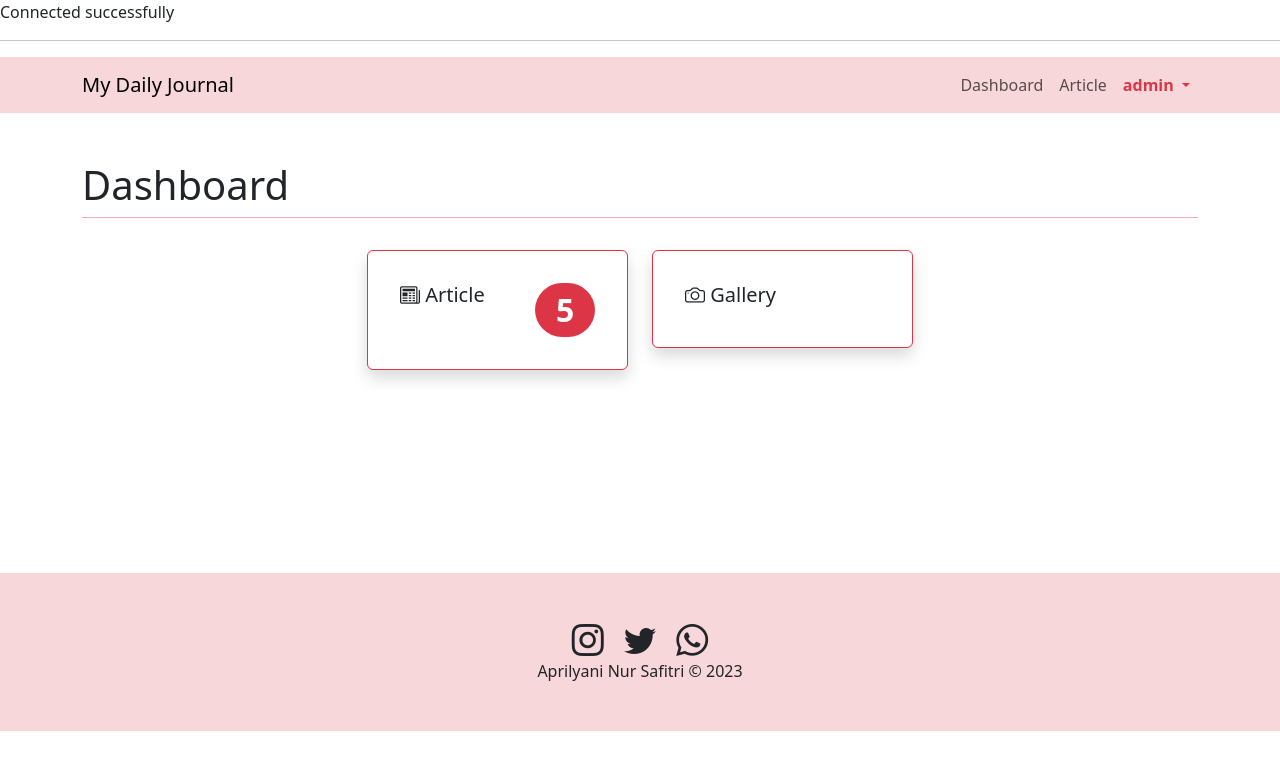
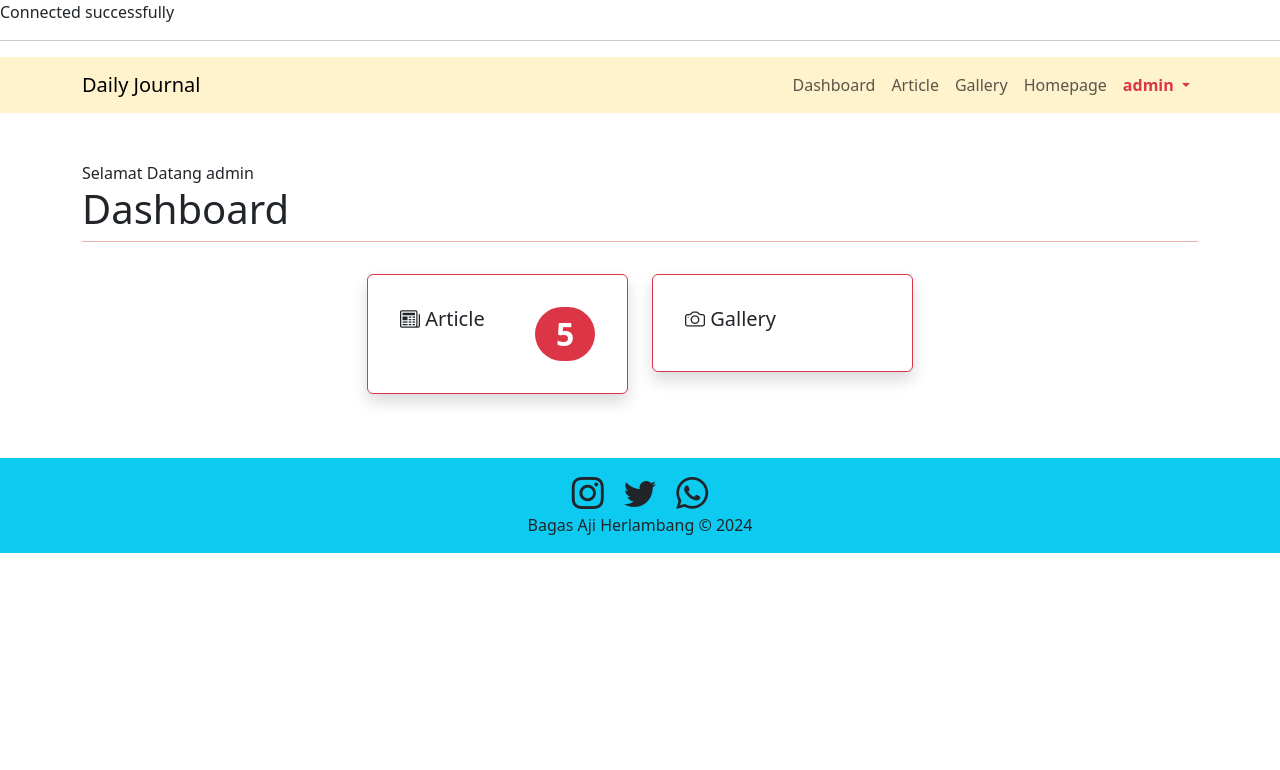
Before and after one commit to bagasji-her/mydailyjournal, a PHP site: page /admin.php in a window 1280 px wide. Shown: the top 770 px of the page. Run offline with PHP 8.4, Linux system fonts and the light colour scheme; a user stored in the database is signed in; data comes from the database, SQL or seed files in the repository.

Commit message:
Update admin.php

```diff
--- a/admin.php
+++ b/admin.php
@@ -14,7 +14,7 @@ if (!isset($_SESSION['username'])) {
 <head>
     <meta charset="utf-8" />
     <meta name="viewport" content="width=device-width, initial-scale=1" />
-    <title>My Daily Journal | Admin</title>
+    <title>Daily journal | Admin</title>
     <link rel="icon" href="img/logo.png" />
     <link
     rel="stylesheet"
@@ -26,6 +26,8 @@ if (!isset($_SESSION['username'])) {
     integrity="sha384-T3c6CoIi6uLrA9TneNEoa7RxnatzjcDSCmG1MXxSR1GAsXEV/Dwwykc2MPK8M2HN"
     crossorigin="anonymous"
     />
+    <script src="https://ajax.googleapis.com/ajax/libs/jquery/3.7.1/jquery.min.js"></script>
+    <style>
     <style>
         #content {
             min-height: 460px;
@@ -34,9 +36,9 @@ if (!isset($_SESSION['username'])) {
 </head>
 <body>
     <!-- nav begin -->
-    <nav class="navbar navbar-expand-sm bg-body-tertiary sticky-top bg-danger-subtle">
+    <nav class="navbar navbar-expand-sm bg-body-tertiary sticky-top bg-warning-subtle">
     <div class="container">
-        <a class="navbar-brand" href="">My Daily Journal</a>
+        <a class="navbar-brand" href="">Daily Journal</a>
         <button
         class="navbar-toggler"
         type="button"
@@ -56,11 +58,18 @@ if (!isset($_SESSION['username'])) {
             <li class="nav-item">
                 <a class="nav-link" href="admin.php?page=article">Article</a>
             </li>
+            <li class="nav-item">
+                <a class="nav-link" href="admin.php?page=galery">Gallery</a>
+            </li>
+            <li class="nav-item">
+                <a class="nav-link" href="index.php?page=galery">Homepage</a>
+            </li>
             <li class="nav-item dropdown">
                 <a class="nav-link dropdown-toggle text-danger fw-bold" href="#" role="button" data-bs-toggle="dropdown" aria-expanded="false">
                     <?= $_SESSION['username']?>
                 </a>
                 <ul class="dropdown-menu">
+                    <li><a class="dropdown-item" href="admin.php?page=profile">Profil <?= $_SESSION['username']?></a></li>
                     <li><a class="dropdown-item" href="logout.php">Logout</a></li>
                 </ul>
             </li>
@@ -72,6 +81,7 @@ if (!isset($_SESSION['username'])) {
     <!-- content begin -->
     <section id="content" class="p-5">
         <div class="container">
+            Selamat Datang <?= $_SESSION['username'] ?>
             <?php
             if(isset($_GET['page'])){
             ?>
@@ -89,19 +99,19 @@ if (!isset($_SESSION['username'])) {
     </section>
     <!-- content end -->
     <!-- footer begin -->
-    <footer class="text-center p-5 bg-danger-subtle">
+    <footer class="text-center p-3 bg-info">
         <div>
-        <a href="https://www.instagram.com/udinusofficial"
+            <a href="https://www.instagram.com/abd_khlm"
         ><i class="bi bi-instagram h2 p-2 text-dark"></i
         ></a>
-        <a href="https://twitter.com/udinusofficial"
+        <a href="https://twitter.com/abd_khlm"
         ><i class="bi bi-twitter h2 p-2 text-dark"></i
         ></a>
-        <a href="https://wa.me/+62812685577"
+        <a href="https://wa.me/+6281329239256"
         ><i class="bi bi-whatsapp h2 p-2 text-dark"></i
         ></a>
     </div>
-    <div>Aprilyani Nur Safitri &copy; 2023</div>
+    <div>Bagas Aji Herlambang &copy; 2024</div>
 </footer>
 <!-- footer end -->
 <script
```
Lines whose indentation alone changed are shown as unchanged.
